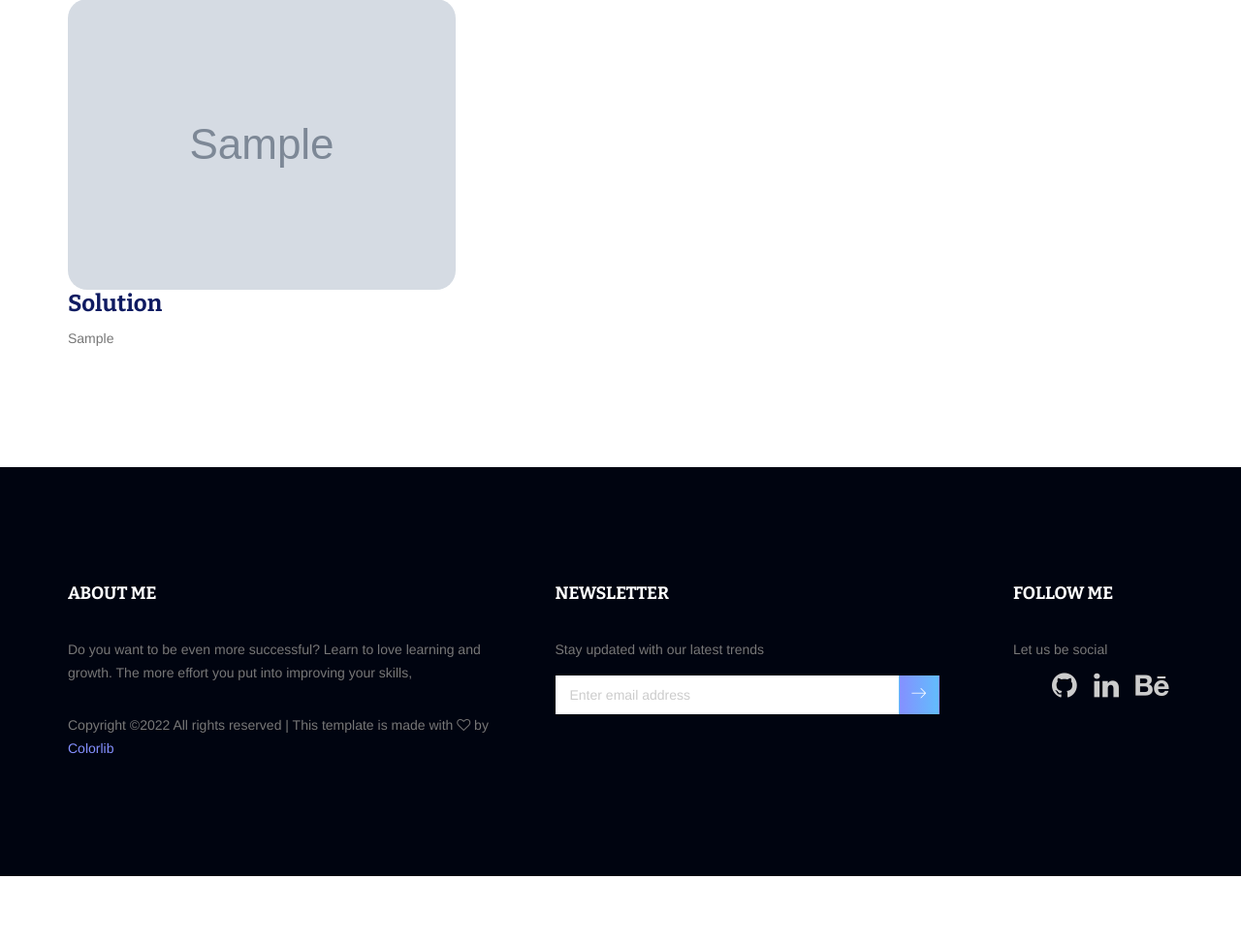
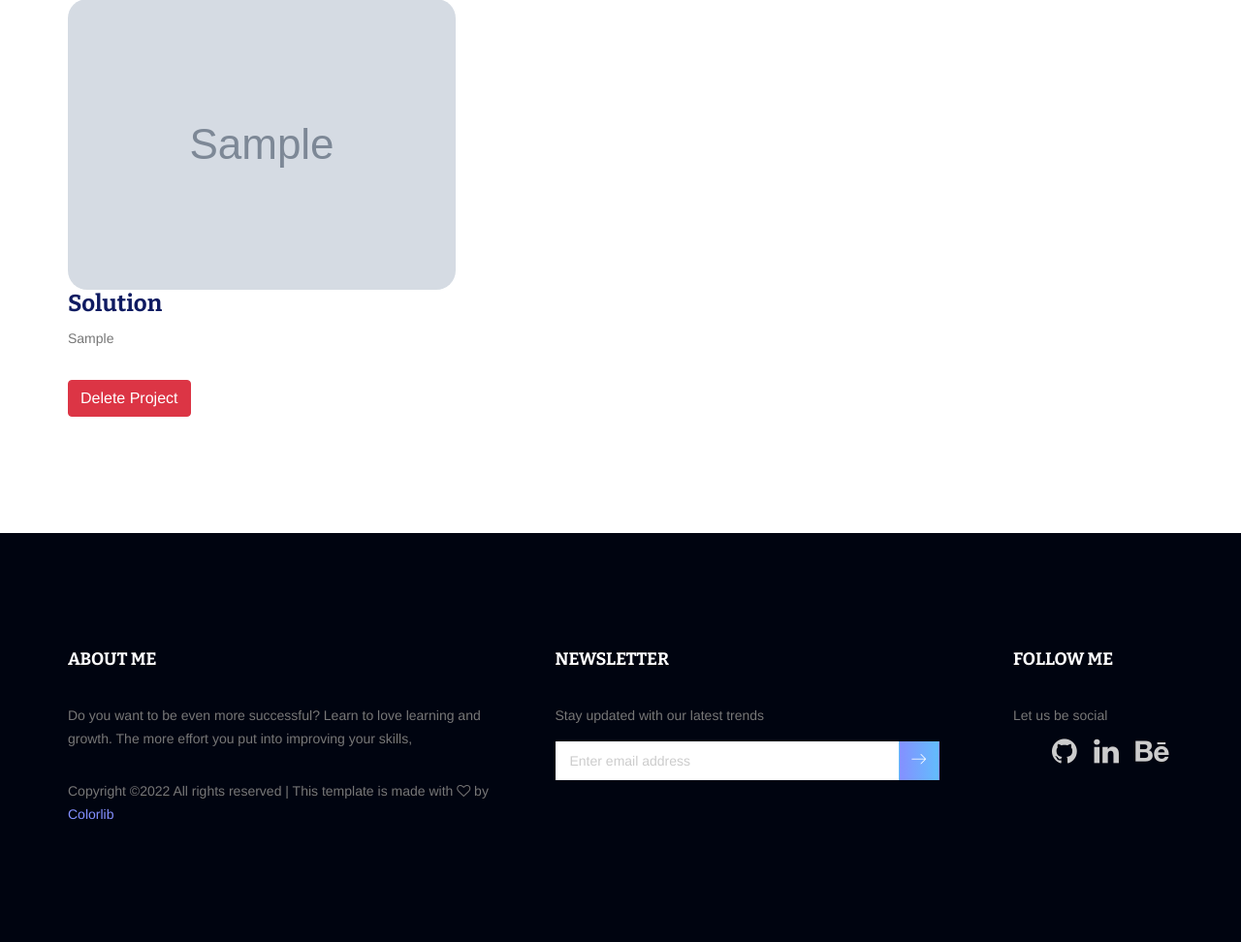
Before and after one commit to mohamedkhalil-dev/MKhalil-dev-portfolio, a Flask app: page /project-details/1 in a window 1280 px wide. Shown: the part 1065-2037 px from the top of the page at 97% size. Before the commit the page ends 1969 px from the top, so only its background shows below. Run offline with Flask 3, Linux system fonts and the light colour scheme; a user stored in the database is signed in; tables that the repository leaves empty hold one stand-in row (values such as "Sample post"); grey boxes marked "Sample" are stand-in pictures; some libraries are stand-ins or nearby versions; some web fonts are replaced.

Commit message:
delete project feature added

```diff
--- a/main.py
+++ b/main.py
@@ -157,6 +157,14 @@ def add_project():
 
     return render_template('add-project.html', form=form, logged_in=current_user.is_authenticated)
 
+@app.route("/delete/<int:project_id>")
+@login_required
+def delete_project(project_id):
+    project_to_delete = Projects.query.get(project_id)
+    db.session.delete(project_to_delete)
+    db.session.commit()
+    return redirect(url_for('home'))
+
 @app.route('/login', methods=["GET", "POST"])
 def login():
     form = LoginForm()
--- a/templates/portfolio-details.html
+++ b/templates/portfolio-details.html
@@ -87,7 +87,9 @@
 					<h3 style="color: #0f1b61">Solution</h3>
 					<p> {{ project.solution|safe }}</p>
 					{% endif %}
-
+{% if current_user.id == 1 %}
+			<a class="btn btn-danger" href="{{url_for('delete_project', project_id=project.id) }}" role="button">Delete Project</a>
+          {% endif %}
         		</div>
         	</div>
         </section>
```
